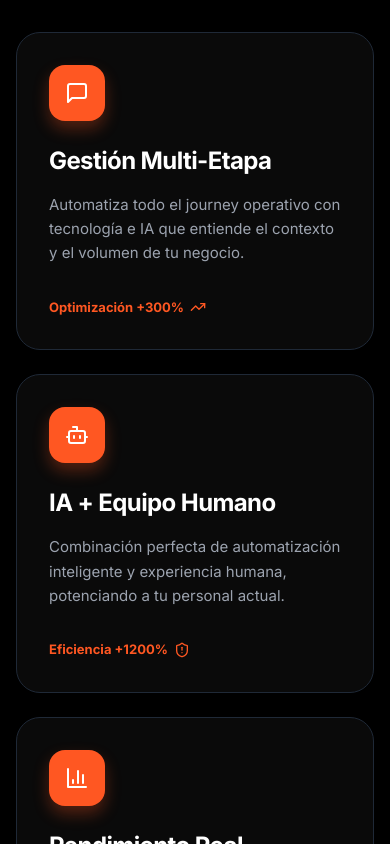
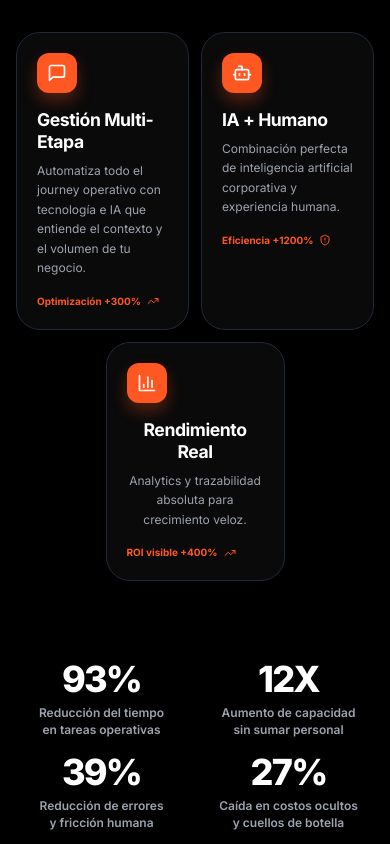
Before and after one commit to GenIATechno/geniatech-web, a React (Vite) app: page / in a window 390 px wide. Shown: the part 2720-3564 px from the top of the page. Built offline with nearby package versions, Linux system fonts and the light colour scheme.

Commit message:
Optimize mobile layout: 2-column grids for cards and stats, adjusted font sizes for scaling

```diff
--- a/src/App.tsx
+++ b/src/App.tsx
@@ -608,53 +608,53 @@ export default function App() {
                             initial="hidden"
                             whileInView="visible"
                             viewport={{ once: true, margin: "-100px" }}
-                            className="grid grid-cols-1 md:grid-cols-3 gap-6 mb-20"
+                            className="grid grid-cols-2 lg:grid-cols-3 gap-3 md:gap-6 mb-20"
                         >
                             <Suspense fallback={null}>
                                 {/* Card 1 */}
                                 <motion.div variants={fadeUpVariant} className="flex h-full">
-                                    <GlowCard className="bg-[#0A0A0A] border border-gray-800 p-8 rounded-[24px] w-full flex flex-col shadow-xl cursor-default">
-                                        <div className="bg-safety text-white w-14 h-14 rounded-2xl flex items-center justify-center mb-6 shadow-[0_8px_16px_rgba(255,87,34,0.3)] relative z-10 transition-transform group-hover:scale-110">
-                                            <MessageSquare className="w-6 h-6" />
+                                    <GlowCard className="bg-[#0A0A0A] border border-gray-800 p-5 md:p-8 rounded-[24px] w-full flex flex-col shadow-xl cursor-default">
+                                        <div className="bg-safety text-white w-10 h-10 md:w-14 md:h-14 rounded-xl md:rounded-2xl flex items-center justify-center mb-4 md:mb-6 shadow-[0_8px_16px_rgba(255,87,34,0.3)] relative z-10 transition-transform group-hover:scale-110">
+                                            <MessageSquare className="w-5 h-5 md:w-6 md:h-6" />
                                         </div>
-                                        <h4 className="text-2xl font-bold mb-4 text-white z-10 tracking-tight">Gestión Multi-Etapa</h4>
-                                        <p className="text-gray-400 text-[15px] leading-relaxed mb-8 flex-1 z-10">
+                                        <h4 className="text-[1.1rem] leading-tight md:text-2xl font-bold mb-2 md:mb-4 text-white z-10 tracking-tight">Gestión Multi-Etapa</h4>
+                                        <p className="text-gray-400 text-xs md:text-[15px] leading-relaxed mb-4 md:mb-8 flex-1 z-10">
                                             Automatiza todo el journey operativo con tecnología e IA que entiende el contexto y el volumen de tu negocio.
                                         </p>
-                                        <div className="text-[13px] font-bold text-safety flex items-center gap-1.5 z-10">
-                                            Optimización +300% <TrendingUp className="w-4 h-4" />
+                                        <div className="text-[10px] md:text-[13px] font-bold text-safety flex items-center gap-1.5 z-10">
+                                            Optimización +300% <TrendingUp className="w-3 h-3 md:w-4 md:h-4" />
                                         </div>
                                     </GlowCard>
                                 </motion.div>
 
                                 {/* Card 2 */}
                                 <motion.div variants={fadeUpVariant} className="flex h-full">
-                                    <GlowCard className="bg-[#0A0A0A] border border-gray-800 p-8 rounded-[24px] w-full flex flex-col shadow-xl cursor-default">
-                                        <div className="bg-safety text-white w-14 h-14 rounded-2xl flex items-center justify-center mb-6 shadow-[0_8px_16px_rgba(255,87,34,0.3)] relative z-10 transition-transform group-hover:scale-110">
-                                            <Bot className="w-6 h-6" />
+                                    <GlowCard className="bg-[#0A0A0A] border border-gray-800 p-5 md:p-8 rounded-[24px] w-full flex flex-col shadow-xl cursor-default">
+                                        <div className="bg-safety text-white w-10 h-10 md:w-14 md:h-14 rounded-xl md:rounded-2xl flex items-center justify-center mb-4 md:mb-6 shadow-[0_8px_16px_rgba(255,87,34,0.3)] relative z-10 transition-transform group-hover:scale-110">
+                                            <Bot className="w-5 h-5 md:w-6 md:h-6" />
                                         </div>
-                                        <h4 className="text-2xl font-bold mb-4 text-white z-10 tracking-tight">IA + Equipo Humano</h4>
-                                        <p className="text-gray-400 text-[15px] leading-relaxed mb-8 flex-1 z-10">
-                                            Combinación perfecta de automatización inteligente y experiencia humana, potenciando a tu personal actual.
+                                        <h4 className="text-[1.1rem] leading-tight md:text-2xl font-bold mb-2 md:mb-4 text-white z-10 tracking-tight">IA + Humano</h4>
+                                        <p className="text-gray-400 text-xs md:text-[15px] leading-relaxed mb-4 md:mb-8 flex-1 z-10">
+                                            Combinación perfecta de inteligencia artificial corporativa y experiencia humana.
                                         </p>
-                                        <div className="text-[13px] font-bold text-safety flex items-center gap-1.5 z-10">
-                                            Eficiencia +1200% <ShieldAlert className="w-4 h-4" />
+                                        <div className="text-[10px] md:text-[13px] font-bold text-safety flex items-center gap-1.5 z-10">
+                                            Eficiencia +1200% <ShieldAlert className="w-3 h-3 md:w-4 md:h-4" />
                                         </div>
                                     </GlowCard>
                                 </motion.div>
 
                                 {/* Card 3 */}
-                                <motion.div variants={fadeUpVariant} className="flex h-full">
-                                    <GlowCard className="bg-[#0A0A0A] border border-gray-800 p-8 rounded-[24px] w-full flex flex-col shadow-xl cursor-default">
-                                        <div className="bg-safety text-white w-14 h-14 rounded-2xl flex items-center justify-center mb-6 shadow-[0_8px_16px_rgba(255,87,34,0.3)] relative z-10 transition-transform group-hover:scale-110">
-                                            <BarChart3 className="w-6 h-6" />
+                                <motion.div variants={fadeUpVariant} className="flex h-full lg:col-span-1 col-span-2 mx-auto lg:mx-0 lg:w-full w-1/2">
+                                    <GlowCard className="bg-[#0A0A0A] border border-gray-800 p-5 md:p-8 rounded-[24px] w-full flex flex-col shadow-xl cursor-default text-center items-center lg:text-left lg:items-start">
+                                        <div className="bg-safety text-white w-10 h-10 md:w-14 md:h-14 rounded-xl md:rounded-2xl flex items-center justify-center mb-4 md:mb-6 shadow-[0_8px_16px_rgba(255,87,34,0.3)] relative z-10 transition-transform group-hover:scale-110">
+                                            <BarChart3 className="w-5 h-5 md:w-6 md:h-6" />
                                         </div>
-                                        <h4 className="text-2xl font-bold mb-4 text-white z-10 tracking-tight">Rendimiento Real</h4>
-                                        <p className="text-gray-400 text-[15px] leading-relaxed mb-8 flex-1 z-10">
-                                            Analytics avanzado y trazabilidad absoluta que impulsa decisiones de crecimiento sin fricción ni latencia.
+                                        <h4 className="text-[1.1rem] leading-tight md:text-2xl font-bold mb-2 md:mb-4 text-white z-10 tracking-tight">Rendimiento Real</h4>
+                                        <p className="text-gray-400 text-xs md:text-[15px] leading-relaxed mb-4 md:mb-8 flex-1 z-10">
+                                            Analytics y trazabilidad absoluta para crecimiento veloz.
                                         </p>
-                                        <div className="text-[13px] font-bold text-safety flex items-center gap-1.5 z-10">
-                                            ROI visible +400% <TrendingUp className="w-4 h-4" />
+                                        <div className="text-[10px] md:text-[13px] font-bold text-safety flex items-center gap-1.5 z-10">
+                                            ROI visible +400% <TrendingUp className="w-3 h-3 md:w-4 md:h-4" />
                                         </div>
                                     </GlowCard>
                                 </motion.div>
@@ -667,24 +667,24 @@ export default function App() {
                             initial="hidden"
                             whileInView="visible"
                             viewport={{ once: true, margin: "-50px" }}
-                            className="grid grid-cols-2 lg:grid-cols-4 gap-8 text-center mt-12 opacity-90"
+                            className="grid grid-cols-2 lg:grid-cols-4 gap-4 md:gap-8 text-center mt-12 opacity-90"
                         >
                             <Suspense fallback={null}>
                                 <motion.div variants={{ hidden: { opacity: 0, scale: 0.8 }, visible: { opacity: 1, scale: 1, transition: { type: "spring" } } }} className="space-y-2">
-                                    <div className="text-[3.5rem] font-black text-white leading-none tracking-tighter"><AnimatedCounter to={93} suffix="%" duration={2.5} /></div>
-                                    <p className="text-gray-400 text-sm font-semibold max-w-[150px] mx-auto leading-snug">Reducción del tiempo<br />en tareas operativas</p>
+                                    <div className="text-4xl md:text-[3.5rem] font-black text-white leading-none tracking-tighter"><AnimatedCounter to={93} suffix="%" duration={2.5} /></div>
+                                    <p className="text-gray-400 text-xs md:text-sm font-semibold max-w-[150px] mx-auto leading-snug">Reducción del tiempo<br />en tareas operativas</p>
                                 </motion.div>
                                 <motion.div variants={{ hidden: { opacity: 0, scale: 0.8 }, visible: { opacity: 1, scale: 1, transition: { type: "spring" } } }} className="space-y-2">
-                                    <div className="text-[3.5rem] font-black text-white leading-none tracking-tighter"><AnimatedCounter to={12} suffix="X" duration={3} /></div>
-                                    <p className="text-gray-400 text-sm font-semibold max-w-[150px] mx-auto leading-snug">Aumento de capacidad<br />sin sumar personal</p>
+                                    <div className="text-4xl md:text-[3.5rem] font-black text-white leading-none tracking-tighter"><AnimatedCounter to={12} suffix="X" duration={3} /></div>
+                                    <p className="text-gray-400 text-xs md:text-sm font-semibold max-w-[150px] mx-auto leading-snug">Aumento de capacidad<br />sin sumar personal</p>
                                 </motion.div>
                                 <motion.div variants={{ hidden: { opacity: 0, scale: 0.8 }, visible: { opacity: 1, scale: 1, transition: { type: "spring" } } }} className="space-y-2">
-                                    <div className="text-[3.5rem] font-black text-white leading-none tracking-tighter"><AnimatedCounter to={39} suffix="%" duration={2.8} /></div>
-                                    <p className="text-gray-400 text-sm font-semibold max-w-[150px] mx-auto leading-snug">Reducción de errores<br />y fricción humana</p>
+                                    <div className="text-4xl md:text-[3.5rem] font-black text-white leading-none tracking-tighter"><AnimatedCounter to={39} suffix="%" duration={2.8} /></div>
+                                    <p className="text-gray-400 text-xs md:text-sm font-semibold max-w-[150px] mx-auto leading-snug">Reducción de errores<br />y fricción humana</p>
                                 </motion.div>
                                 <motion.div variants={{ hidden: { opacity: 0, scale: 0.8 }, visible: { opacity: 1, scale: 1, transition: { type: "spring" } } }} className="space-y-2">
-                                    <div className="text-[3.5rem] font-black text-white leading-none tracking-tighter"><AnimatedCounter to={27} suffix="%" duration={2} /></div>
-                                    <p className="text-gray-400 text-sm font-semibold max-w-[150px] mx-auto leading-snug">Caída en costos ocultos<br />y cuellos de botella</p>
+                                    <div className="text-4xl md:text-[3.5rem] font-black text-white leading-none tracking-tighter"><AnimatedCounter to={27} suffix="%" duration={2} /></div>
+                                    <p className="text-gray-400 text-xs md:text-sm font-semibold max-w-[150px] mx-auto leading-snug">Caída en costos ocultos<br />y cuellos de botella</p>
                                 </motion.div>
                             </Suspense>
                         </motion.div>
@@ -779,16 +779,16 @@ export default function App() {
                                 className="bg-[#050505] border border-gray-900 rounded-[24px] p-8 md:p-10"
                             >
                                 <h3 className="text-xl text-center text-gray-500 font-bold mb-8 tracking-tight">El Mercado Tradicional</h3>
-                                <div className="space-y-6">
+                                <div className="grid grid-cols-2 gap-3 md:gap-6">
                                     {[
-                                        "El software a medida es lento de desarrollar (6+ meses)",
-                                        "La IA es solo para empresas gigantes multinacionales",
-                                        "Las plataformas son difíciles de adoptar por el equipo",
-                                        "Altos costos de mantenimiento y dependencia absoluta"
+                                        "Software lento (6+ meses)",
+                                        "IA solo para multinacionales",
+                                        "Plataformas difíciles",
+                                        "Altos costos y dependencia"
                                     ].map((mito, i) => (
-                                        <motion.div whileHover={{ scale: 1.02 }} key={i} className="bg-[#0A0A0A] border border-gray-800 p-5 rounded-xl flex items-start gap-4 cursor-default">
-                                            <X className="w-6 h-6 text-red-500 flex-shrink-0 mt-0.5 opacity-80" />
-                                            <p className="text-gray-400 text-[15px] leading-relaxed font-medium">{mito}</p>
+                                        <motion.div whileHover={{ scale: 1.02 }} key={i} className="bg-[#0A0A0A] border border-gray-800 p-3 md:p-5 rounded-xl flex flex-col sm:flex-row items-center sm:items-start text-center sm:text-left gap-2 md:gap-4 cursor-default">
+                                            <X className="w-5 h-5 md:w-6 md:h-6 text-red-500 flex-shrink-0 mt-0.5 opacity-80" />
+                                            <p className="text-gray-400 text-[11px] md:text-[15px] leading-relaxed font-medium">{mito}</p>
                                         </motion.div>
                                     ))}
                                 </div>
@@ -802,17 +802,17 @@ export default function App() {
                                 className="bg-[#0A0A0A] border border-safety/20 rounded-[24px] p-8 md:p-10 relative overflow-hidden shadow-[0_0_30px_rgba(255,87,34,0.05)]"
                             >
                                 <div className="absolute top-0 right-0 w-64 h-64 bg-safety/5 blur-[80px] rounded-full pointer-events-none"></div>
-                                <h3 className="text-xl text-center text-white font-bold mb-8 flex items-center justify-center gap-3 tracking-tight"><CheckCircle2 className="w-6 h-6 text-safety" /> Al estilo GenIA Tech</h3>
-                                <div className="space-y-6 relative z-10">
+                                <h3 className="text-xl text-center text-white font-bold mb-8 flex items-center justify-center gap-3 tracking-tight"><CheckCircle2 className="w-5 h-5 md:w-6 md:h-6 text-safety" /> Al estilo GenIA</h3>
+                                <div className="grid grid-cols-2 gap-3 md:gap-6 relative z-10">
                                     {[
-                                        "MVP funcional en semanas integrado con tu modelo.",
-                                        "Inteligencia y automatización al alcance de toda PYME/B2B.",
-                                        "Diseño centrado en el usuario, garantizando curva de uso cero.",
-                                        "Plataforma evolutiva: Crece al ritmo de tu escalabilidad."
+                                        "MVP funcional en semanas.",
+                                        "IA al alcance de toda PYME.",
+                                        "Curva de aprendizaje cero.",
+                                        "Software escala contigo."
                                     ].map((realidad, i) => (
-                                        <motion.div whileHover={{ scale: 1.02 }} key={i} className="bg-[#111111] border border-gray-800 p-5 rounded-xl flex items-start gap-4 hover:border-safety/30 transition-colors cursor-default">
-                                            <CheckCircle2 className="w-6 h-6 text-safety flex-shrink-0 mt-0.5" />
-                                            <p className="text-gray-200 text-[15px] leading-relaxed font-semibold">{realidad}</p>
+                                        <motion.div whileHover={{ scale: 1.02 }} key={i} className="bg-[#111111] border border-gray-800 p-3 md:p-5 rounded-xl flex flex-col sm:flex-row items-center sm:text-left text-center sm:items-start gap-2 md:gap-4 hover:border-safety/30 transition-colors cursor-default">
+                                            <CheckCircle2 className="w-5 h-5 md:w-6 md:h-6 text-safety flex-shrink-0 mt-0.5" />
+                                            <p className="text-gray-200 text-[11px] md:text-[15px] leading-relaxed font-semibold">{realidad}</p>
                                         </motion.div>
                                     ))}
                                 </div>
```
